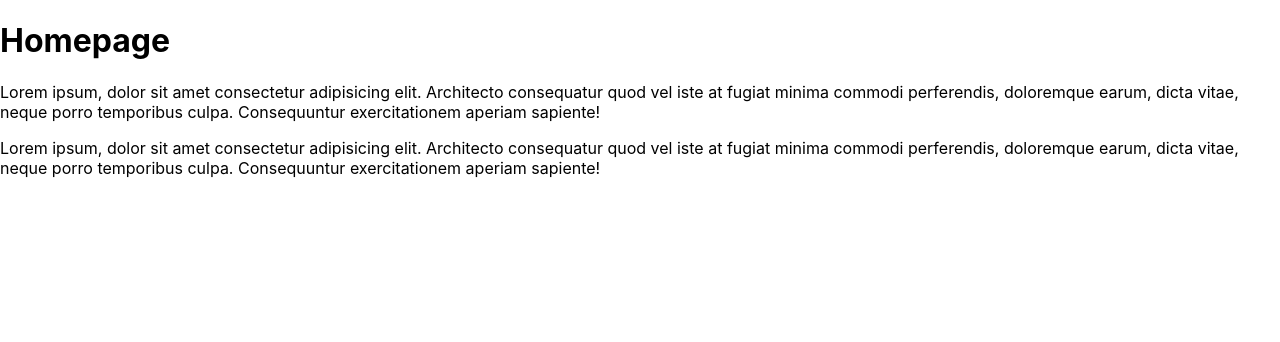
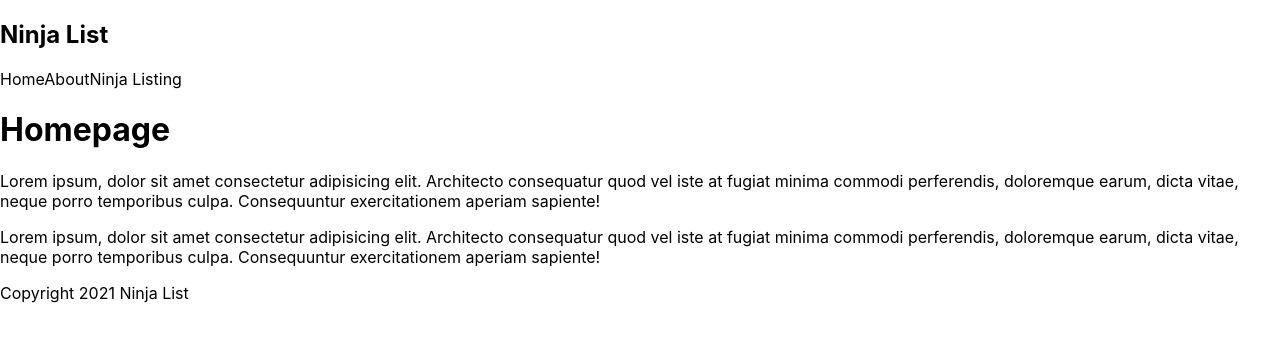
Before and after one commit to Bateristico/nextjs-ninja-list, a Next.js app: page / in a window 1280 px wide. Shown: the top 342 px of the page. Built offline with nearby package versions, Linux system fonts and the light colour scheme.

Commit message:
3. Adding some components

```diff
--- /dev/null
+++ b/components/Footer.js
@@ -0,0 +1,10 @@
+const Footer = () => {
+    return (
+        <div>
+            Copyright 2021 Ninja List
+        </div>
+      );
+}
+
+export default Footer
+;
--- /dev/null
+++ b/components/Navbar.js
@@ -0,0 +1,14 @@
+const Navbar = () => {
+    return (
+        <nav>
+            <div className="logo">
+                <h1>Ninja List</h1>
+            </div>
+            <a>Home</a>
+            <a>About</a>
+            <a>Ninja Listing</a>
+        </nav>
+    );
+}
+
+export default Navbar;
--- a/pages/index.js
+++ b/pages/index.js
@@ -1,12 +1,16 @@
-import Head from 'next/head'
-import styles from '../styles/Home.module.css'
+import Head from 'next/head';
+import styles from '../styles/Home.module.css';
+import Navbar from '../components/Navbar';
+import Footer from '../components/Footer';
 
 export default function Home() {
   return (
     <div>
+      <Navbar />
       <h1>Homepage</h1>
         <p>Lorem ipsum, dolor sit amet consectetur adipisicing elit. Architecto consequatur quod vel iste at fugiat minima commodi perferendis, doloremque earum, dicta vitae, neque porro temporibus culpa. Consequuntur exercitationem aperiam sapiente!</p>
         <p>Lorem ipsum, dolor sit amet consectetur adipisicing elit. Architecto consequatur quod vel iste at fugiat minima commodi perferendis, doloremque earum, dicta vitae, neque porro temporibus culpa. Consequuntur exercitationem aperiam sapiente!</p>
+        <Footer />
     </div>
   )
 }
```
